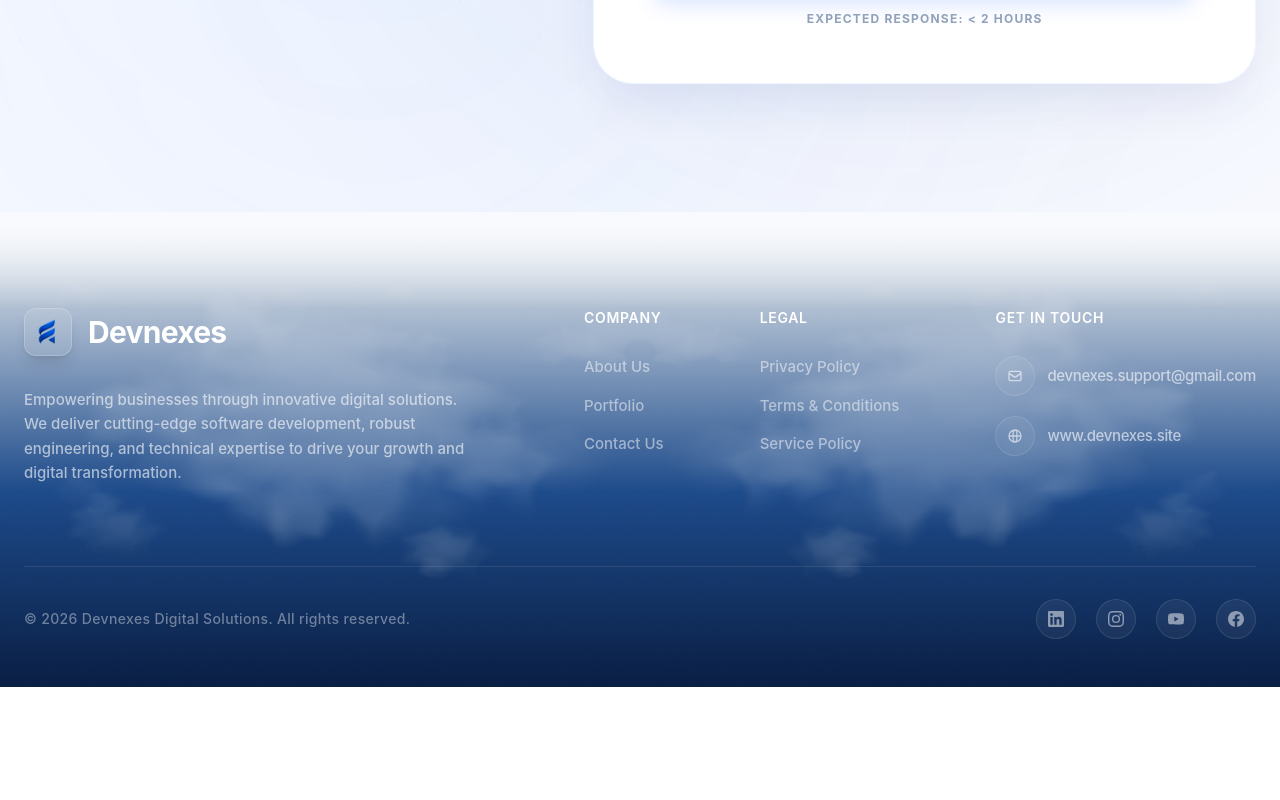
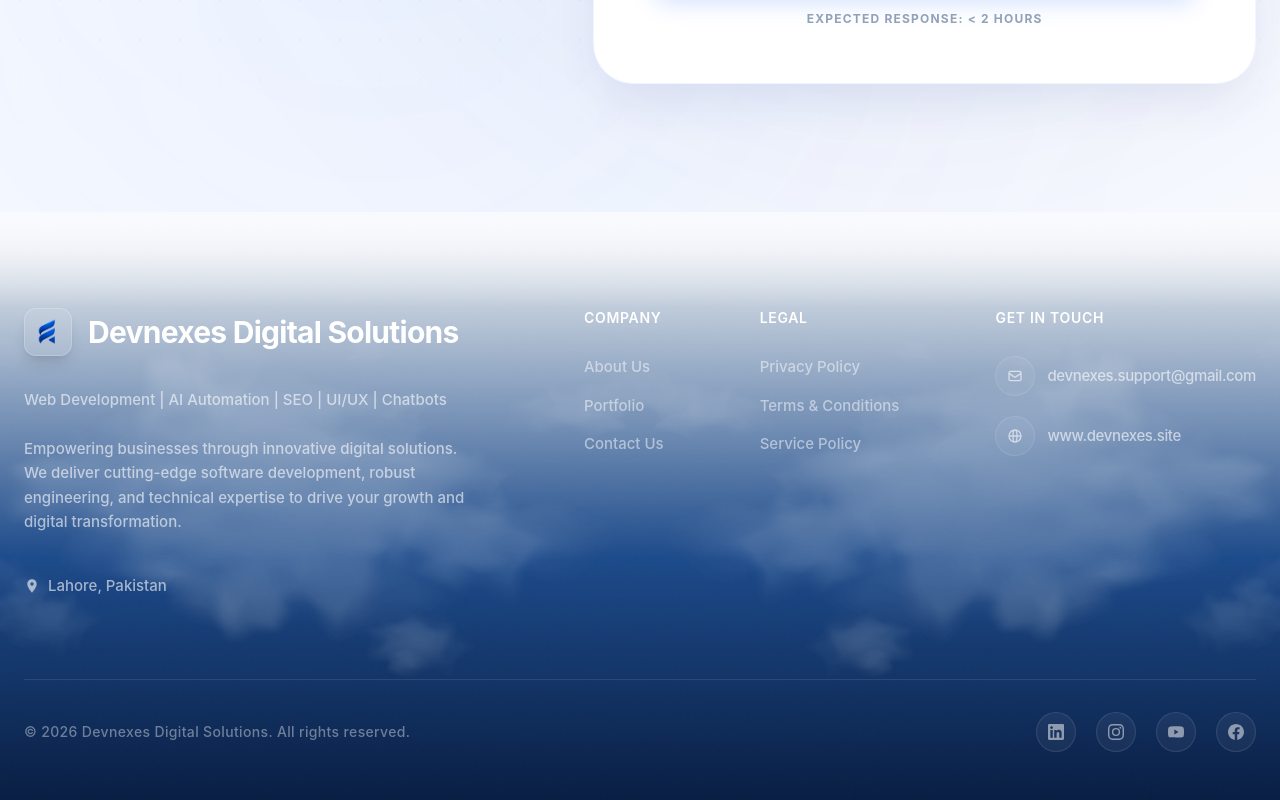
Before and after one commit to sultanraham/Devnexes, a React (Vite) app: page /contact in a window 1280 px wide. Shown: the part 700-1500 px from the top of the page. Before the commit the page ends 1387 px from the top, so only its background shows below. Built offline with nearby package versions, Linux system fonts and the light colour scheme; no server answers.

Commit message:
Apply SEO and Security optimizations: Meta tags, Sitemap, Robots.txt, CSP, Trust signals, and form validation

```diff
--- a/index.html
+++ b/index.html
@@ -6,28 +6,28 @@
   <meta name="viewport" content="width=device-width, initial-scale=1.0" />
 
   <!-- Primary SEO -->
-  <title>Devnexes Digital Solutions | AI, Web Development & Automation Services</title>
-  <meta name="description" content="Devnexes Digital Solutions builds AI-powered websites, full-stack applications, and automation tools. We help businesses grow with modern digital solutions. Get a free consultation today." />
-  <meta name="keywords" content="web development, AI automation, full stack development, digital solutions, custom software, business websites, Devnexes" />
+  <title>Devnexes Digital Solutions | Web Development, AI Automation & SEO in Lahore</title>
+  <meta name="description" content="Devnexes Digital Solutions provides modern website development, AI automation, chatbots, SEO, UI/UX design and digital solutions for startups and businesses." />
+  <meta name="keywords" content="web development, AI automation, full stack development, SEO, UI/UX design, chatbots, digital solutions, Devnexes" />
   <meta name="author" content="Devnexes Digital Solutions" />
   <meta name="robots" content="index, follow" />
   <meta name="theme-color" content="#061632" />
-  <link rel="canonical" href="https://devnexes.site" />
+  <link rel="canonical" href="https://www.devnexes.site" />
 
-  <!-- Open Graph / Facebook -->
+  <!-- Open Graph / Facebook / LinkedIn -->
   <meta property="og:type" content="website" />
   <meta property="og:site_name" content="Devnexes Digital Solutions" />
-  <meta property="og:url" content="https://devnexes.site" />
-  <meta property="og:title" content="Devnexes Digital Solutions | AI, Web Development & Automation Services" />
-  <meta property="og:description" content="Devnexes builds AI-powered websites, automation tools, and full-stack applications. Help your brand grow with modern digital solutions." />
-  <meta property="og:image" content="https://devnexes.site/favicon.png" />
+  <meta property="og:url" content="https://www.devnexes.site" />
+  <meta property="og:title" content="Devnexes Digital Solutions" />
+  <meta property="og:description" content="Web Development, AI Automation, SEO and Digital Solutions for modern businesses." />
+  <meta property="og:image" content="https://www.devnexes.site/favicon.png" />
 
   <!-- Twitter -->
   <meta name="twitter:card" content="summary_large_image" />
   <meta name="twitter:site" content="@devnexes" />
-  <meta name="twitter:title" content="Devnexes Digital Solutions | AI, Web Development & Automation Services" />
-  <meta name="twitter:description" content="Devnexes builds AI-powered websites, automation tools, and full-stack applications. Help your brand grow with modern digital solutions." />
-  <meta name="twitter:image" content="https://devnexes.site/favicon.png" />
+  <meta name="twitter:title" content="Devnexes Digital Solutions" />
+  <meta name="twitter:description" content="AI, Web Development & Automation Services." />
+  <meta name="twitter:image" content="https://www.devnexes.site/favicon.png" />
 
   <!-- Favicon -->
   <link rel="icon" type="image/png" href="/favicon.png" />
@@ -38,14 +38,16 @@
     "@context": "https://schema.org",
     "@type": "Organization",
     "name": "Devnexes Digital Solutions",
-    "url": "https://devnexes.site",
-    "logo": "https://devnexes.site/favicon.png",
-    "description": "Devnexes Digital Solutions builds AI-powered websites, full-stack applications, and automation tools.",
-    "email": "devnexes.support@gmail.com",
-    "sameAs": ["https://www.devnexes.site"],
-    "offers": {
-      "@type": "Offer",
-      "description": "Web Development, AI Automation, Full Stack Applications, Digital Growth Solutions"
+    "url": "https://www.devnexes.site",
+    "logo": "https://www.devnexes.site/favicon.png",
+    "sameAs": [
+      "https://www.linkedin.com/company/devnexes-digital-solutions"
+    ],
+    "description": "Devnexes Digital Solutions provides web development, AI automation, SEO, UI/UX design and digital solutions.",
+    "contactPoint": {
+      "@type": "ContactPoint",
+      "contactType": "customer support",
+      "email": "devnexes.support@gmail.com"
     }
   }
   </script>
--- a/src/components/ContactSection.jsx
+++ b/src/components/ContactSection.jsx
@@ -144,7 +144,7 @@ const ContactSection = ({ t }) => {
                         <div className="space-y-2">
                           <label className="text-xs font-bold uppercase tracking-widest text-slate-500 ml-1">Name</label>
                           <input
-                            type="text" name="name" value={formData.name} onChange={handleChange} required
+                            type="text" name="name" value={formData.name} onChange={handleChange} required maxLength="80"
                             className="w-full bg-slate-50 border border-slate-200 hover:border-blue-300 focus:border-blue-500 focus:ring-4 focus:ring-blue-500/10 rounded-2xl px-6 py-4 text-[#0a192f] font-medium text-base outline-none transition-all"
                             placeholder="username"
                           />
@@ -152,7 +152,7 @@ const ContactSection = ({ t }) => {
                         <div className="space-y-2">
                           <label className="text-xs font-bold uppercase tracking-widest text-slate-500 ml-1">Email</label>
                           <input
-                            type="email" name="email" value={formData.email} onChange={handleChange} required
+                            type="email" name="email" value={formData.email} onChange={handleChange} required maxLength="100"
                             className="w-full bg-slate-50 border border-slate-200 hover:border-blue-300 focus:border-blue-500 focus:ring-4 focus:ring-blue-500/10 rounded-2xl px-6 py-4 text-[#0a192f] font-medium text-base outline-none transition-all"
                             placeholder="email"
                           />
@@ -162,7 +162,7 @@ const ContactSection = ({ t }) => {
                       <div className="space-y-2">
                         <label className="text-xs font-bold uppercase tracking-widest text-slate-500 ml-1">Message</label>
                         <textarea
-                          name="message" rows="4" value={formData.message} onChange={handleChange} required
+                          name="message" rows="4" value={formData.message} onChange={handleChange} required maxLength="1000"
                           className="w-full bg-slate-50 border border-slate-200 hover:border-blue-300 focus:border-blue-500 focus:ring-4 focus:ring-blue-500/10 rounded-2xl px-6 py-4 text-[#0a192f] font-medium text-base outline-none transition-all resize-none"
                           placeholder="Type your message..."
                         />
--- a/src/components/Footer.jsx
+++ b/src/components/Footer.jsx
@@ -38,10 +38,15 @@ const Footer = ({ t }) => {
               <div className="w-12 h-12 bg-white/10 rounded-xl flex items-center justify-center border border-white/20 group-hover:border-white/40 transition-all overflow-hidden shadow-lg">
                 <img src="/favicon.png" alt="Devnexes" className="w-7 h-7 relative z-10" />
               </div>
-              <span className="text-3xl font-bold font-outfit text-white tracking-tight group-hover:text-blue-100 transition-colors">Devnexes</span>
+              <span className="text-3xl font-bold font-outfit text-white tracking-tight group-hover:text-blue-100 transition-colors">Devnexes Digital Solutions</span>
             </Link>
             <p className="text-white/60 text-sm md:text-[15px] leading-relaxed max-w-md font-medium mt-2">
+              Web Development | AI Automation | SEO | UI/UX | Chatbots<br/><br/>
               Empowering businesses through innovative digital solutions. We deliver cutting-edge software development, robust engineering, and technical expertise to drive your growth and digital transformation.
+            </p>
+            <p className="text-white/60 text-sm md:text-[15px] leading-relaxed max-w-md font-medium mt-4 flex items-center gap-2">
+              <svg className="w-4 h-4 fill-current" viewBox="0 0 24 24"><path d="M12 2C8.13 2 5 5.13 5 9c0 5.25 7 13 7 13s7-7.75 7-13c0-3.87-3.13-7-7-7zm0 9.5a2.5 2.5 0 010-5 2.5 2.5 0 010 5z"/></svg>
+              Lahore, Pakistan
             </p>
           </div>
 
--- a/src/components/PortfolioPage.jsx
+++ b/src/components/PortfolioPage.jsx
@@ -13,6 +13,7 @@ const projects = [
     category: 'AI Solutions',
     desc: 'AI-powered learning platform with personalised lesson plans, real-time progress tracking, and adaptive quizzes.',
     tags: ['React', 'Python', 'OpenAI'],
+    image: 'https://images.unsplash.com/photo-1516321318423-f06f85e504b3?auto=format&fit=crop&q=80&w=600',
     icon: <Cpu className="w-6 h-6" />,
     color: 'bg-purple-50',
     accent: 'text-purple-600',
@@ -24,6 +25,7 @@ const projects = [
     category: 'Mobile',
     desc: 'Full-stack tourism platform with interactive maps, booking integration, and multi-language support for Pakistan travel.',
     tags: ['React Native', 'Node.js', 'Maps API'],
+    image: 'https://images.unsplash.com/photo-1524850011238-e3d235c161a7?auto=format&fit=crop&q=80&w=600',
     icon: <Smartphone className="w-6 h-6" />,
     color: 'bg-emerald-50',
     accent: 'text-emerald-600',
@@ -35,6 +37,7 @@ const projects = [
     category: 'Mobile',
     desc: 'Comprehensive Islamic companion app with prayer times, Quran reader, Hadith database, and Qibla direction.',
     tags: ['React Native', 'Firebase', 'API'],
+    image: 'https://images.unsplash.com/photo-1564769625905-50e93615e769?auto=format&fit=crop&q=80&w=600',
     icon: <Smartphone className="w-6 h-6" />,
     color: 'bg-amber-50',
     accent: 'text-amber-600',
@@ -46,6 +49,7 @@ const projects = [
     category: 'AI Solutions',
     desc: 'Natural language interface for business databases — query your data in plain English, get structured results instantly.',
     tags: ['Python', 'LangChain', 'SQL', 'GPT-4'],
+    image: 'https://images.unsplash.com/photo-1551288049-bebda4e38f71?auto=format&fit=crop&q=80&w=600',
     icon: <Cpu className="w-6 h-6" />,
     color: 'bg-indigo-50',
     accent: 'text-indigo-600',
@@ -57,6 +61,7 @@ const projects = [
     category: 'Web Dev',
     desc: 'Full-stack SaaS client management portal with real-time project tracking, invoicing, and live developer chat.',
     tags: ['React', 'Node.js', 'SQLite', 'JWT'],
+    image: 'https://images.unsplash.com/photo-1460925895917-afdab827c52f?auto=format&fit=crop&q=80&w=600',
     icon: <Code className="w-6 h-6" />,
     color: 'bg-blue-50',
     accent: 'text-blue-600',
@@ -68,6 +73,7 @@ const projects = [
     category: 'E-Commerce',
     desc: 'Custom e-commerce solution with inventory management, payment gateway integration, and admin dashboard.',
     tags: ['React', 'Node.js', 'Stripe', 'MongoDB'],
+    image: 'https://images.unsplash.com/photo-1556742049-0cfed4f6a45d?auto=format&fit=crop&q=80&w=600',
     icon: <Globe className="w-6 h-6" />,
     color: 'bg-rose-50',
     accent: 'text-rose-600',
@@ -160,16 +166,19 @@ const PortfolioPage = () => {
             <motion.div key={activeFilter} initial={{ opacity: 0 }} animate={{ opacity: 1 }} exit={{ opacity: 0 }} className="grid grid-cols-1 md:grid-cols-2 lg:grid-cols-3 gap-8">
               {filtered.map((project, i) => (
                 <motion.div key={project.id} initial={{ opacity: 0, y: 20 }} animate={{ opacity: 1, y: 0 }} transition={{ delay: i * 0.08 }}
-                  className={`group bg-white border ${project.border} hover:shadow-xl transition-all overflow-hidden relative`}>
-                  <div className={`${project.color} p-8 flex items-center justify-between`}>
-                    <div className={`w-12 h-12 bg-white flex items-center justify-center ${project.accent} shadow-sm`}>
+                  className={`group bg-white border ${project.border} hover:shadow-xl transition-all overflow-hidden relative flex flex-col`}>
+                  <div className="h-48 w-full overflow-hidden">
+                    <img src={project.image} alt={project.title} loading="lazy" className="w-full h-full object-cover group-hover:scale-105 transition-transform duration-500" />
+                  </div>
+                  <div className={`${project.color} p-6 flex items-center justify-between`}>
+                    <div className={`w-10 h-10 bg-white flex items-center justify-center ${project.accent} shadow-sm`}>
                       {project.icon}
                     </div>
                     <span className={`text-[9px] font-bold uppercase tracking-widest ${project.accent} bg-white px-3 py-1`}>{project.category}</span>
                   </div>
-                  <div className="p-8">
+                  <div className="p-8 grow flex flex-col">
                     <h3 className="text-[#061632] font-bold text-xl mb-3 tracking-tight">{project.title}</h3>
-                    <p className="text-gray-400 text-sm leading-relaxed mb-6">{project.desc}</p>
+                    <p className="text-gray-400 text-sm leading-relaxed mb-6 grow">{project.desc}</p>
                     <div className="flex flex-wrap gap-2">
                       {project.tags.map(tag => (
                         <span key={tag} className="text-[9px] font-bold uppercase tracking-widest bg-slate-50 text-slate-400 px-3 py-1 border border-slate-100">{tag}</span>
--- a/src/translations.js
+++ b/src/translations.js
@@ -2,20 +2,20 @@ export const translations = {
   EN: {
     navbar: { home: 'Home', products: 'Products', services: 'Services', contact: 'Contact us' },
     hero: {
-      title: 'Empowering the Future with AI',
+      title: 'We build websites, AI automations and smart digital systems.',
       getStarted: 'Get Started',
       register: 'Register',
       reviewedBy: 'Reviewed by 100k+ happy users',
       socialProof: 'With 100,000+ verified reviews, customers praise our secure, user-friendly banking platform built on trust.',
       transactionVolume: 'Daily Transaction Volume',
       splitValues: 'Split into values',
-      footerDesc: 'From flexible development tools and smart automation systems to scalable AI solutions and advanced analytics'
+      footerDesc: 'Devnexes Digital Solutions provides Web Development, AI Automation, SEO, UI/UX Design, Chatbots, and custom Business Websites.'
     },
     features: {
-      tag: 'Why Choose Us',
+      tag: 'Why Devnexes',
       title: 'Intelligent Innovation for Everyday Experiences',
-      desc: 'Combining trusted security with cutting-edge AI technology.',
-      tabs: ['Work', 'Tools', 'Automation']
+      desc: 'Fast delivery, modern UI, secure code, and SEO-ready solutions.',
+      tabs: ['Web', 'AI', 'SEO']
     },
     login: {
       title: 'Secure Digital Intelligence',
```
Also changed, not shown: public/robots.txt (added), vercel.json, 1 other file (tests, documents, lock files or other folders).
